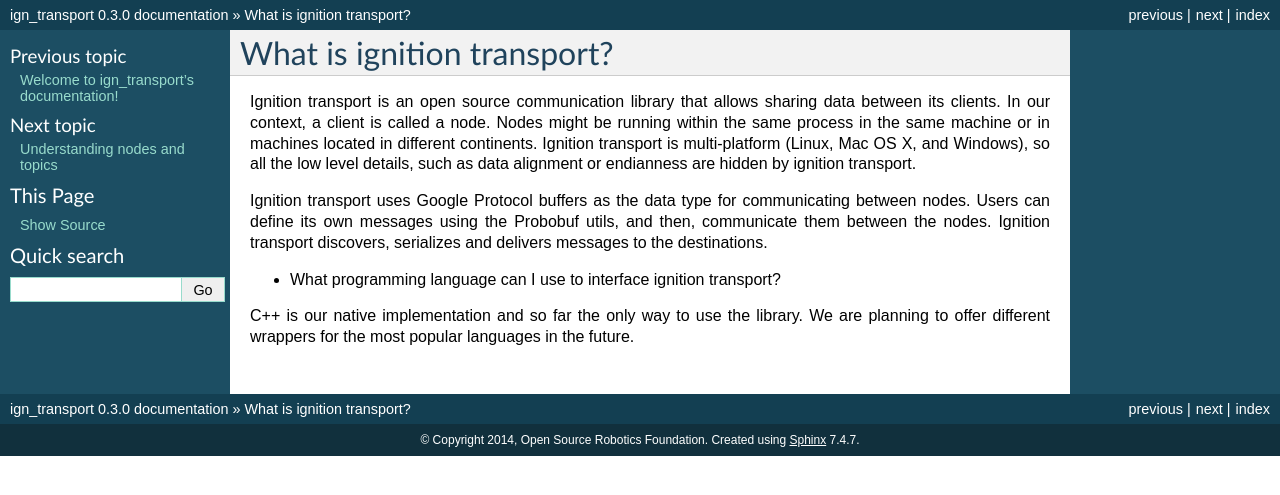
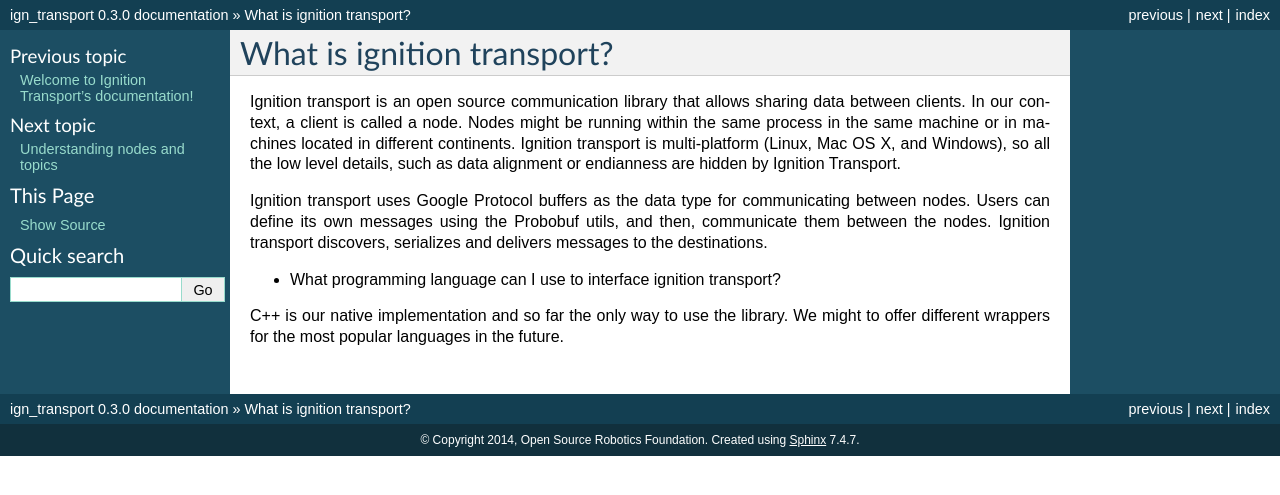
Before and after one commit to gazebosim/gz-transport, a Sphinx documentation site: the page built from docs/introduction/intro.rst, in a window 1280 px wide. Shown: the top 495 px of the page. Built offline with Sphinx 7.4.7, drawn with Linux system fonts in a browser that asks for light colours.

Commit message:
Minor tweaks.

```diff
--- a/docs/contribute/contribute.rst
+++ b/docs/contribute/contribute.rst
@@ -2,7 +2,7 @@
 How to contribute
 =================
 
-Ignition transport is an open source project based on the Apache License
+Ignition Transport is an open source project based on the Apache License
 Version 2.0, and is maintained by hardworking developers for everyone's benefit.
 If you would like to contribute software patches, please join the ignition
 transport project on Bitbucket.org.
@@ -10,7 +10,7 @@
 Forking, Patching and Pull Requests
 ===================================
 
-Ignition transport is hosted in Bitbucket using the Mercurial version control
+Ignition Transport is hosted in Bitbucket using the Mercurial version control
 system. In order to contribute patches or new features into the main development branch in ignition transport, we recommend forking from the "default" branch.
 Please see forking and pull request help pages as provided by Bitbucket for
 details.
--- a/docs/index.rst
+++ b/docs/index.rst
@@ -3,7 +3,7 @@
    You can adapt this file completely to your liking, but it should at least
    contain the root `toctree` directive.
 
-Welcome to ign_transport's documentation!
+Welcome to Ignition Transport's documentation!
 =========================================
 
 Contents:
--- a/docs/introduction/intro.rst
+++ b/docs/introduction/intro.rst
@@ -3,11 +3,11 @@
 ===========================
 
 Ignition transport is an open source communication library that allows sharing
-data between its clients. In our context, a client is called a node. Nodes might
+data between clients. In our context, a client is called a node. Nodes might
 be running within the same process in the same machine or in machines located in
 different continents. Ignition transport is multi-platform (Linux, Mac OS X, and
 Windows), so all the low level details, such as data alignment or endianness are
-hidden by ignition transport.
+hidden by Ignition Transport.
 
 Ignition transport uses Google Protocol buffers as the data type for
 communicating between nodes. Users can define its own messages using the
@@ -16,5 +16,5 @@
 
 * What programming language can I use to interface ignition transport?
 C++ is our native implementation and so far the only way to use the library. We
-are planning to offer different wrappers for the most popular languages in the
+might to offer different wrappers for the most popular languages in the
 future.
--- a/docs/messages/messages.rst
+++ b/docs/messages/messages.rst
@@ -1,5 +1,5 @@
 ================================
-Node communication via messages.
+Node communication via messages
 ================================
 
 In this tutorial, we are going to create two nodes that are going to communicate
--- a/docs/nodesAndTopics/nodesAndTopics.rst
+++ b/docs/nodesAndTopics/nodesAndTopics.rst
@@ -10,7 +10,7 @@
 network can act as publishers, subscribers, provide services and request
 services.
 
-A publisher is a node that generates information and a subscriber is a node that
+A publisher is a node that produces information and a subscriber is a node that
 consumes information. There are two categories or ways to communicate in
 Ignition transport. First, we could use a publish/subscribe approach, where a
 node advertises a topic, and then, publishes periodic updates. On the other
--- a/docs/services/services.rst
+++ b/docs/services/services.rst
@@ -1,5 +1,5 @@
 ================================
-Node communication via services.
+Node communication via services
 ================================
 
 In this tutorial, we are going to create two nodes that are going to communicate
```
